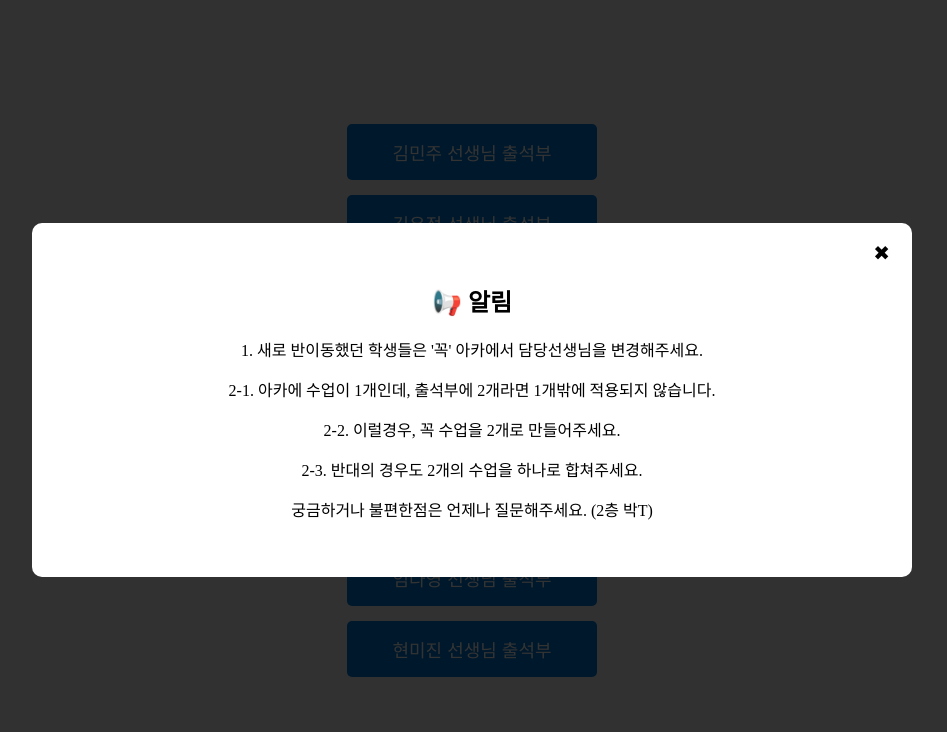
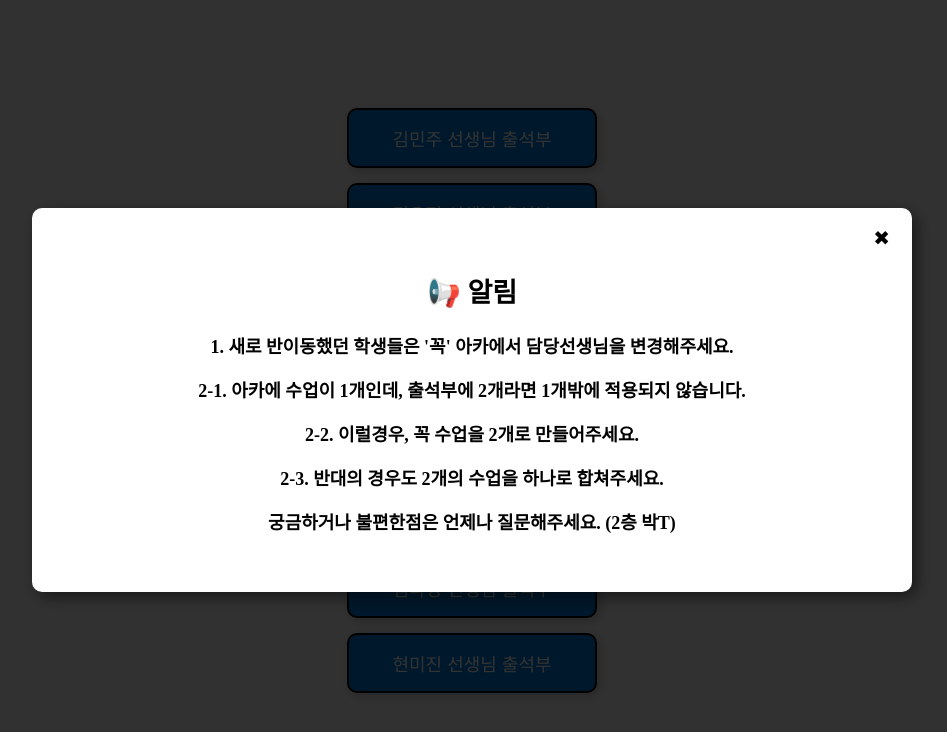
Before and after one commit to BIGSHOL/google-sheet-popup, a plain HTML site: page math.html in a window 1280 px wide. Shown: the whole page, without its empty margins (168-1115 px from the left). Drawn offline with Linux system fonts and the light colour scheme.

Commit message:
Update math.html

```diff
--- a/math.html
+++ b/math.html
@@ -4,7 +4,7 @@
   <meta charset="UTF-8">
   <meta name="viewport" content="width=device-width, initial-scale=1.0">
   <title>수학과 출석부</title>
-  <style>
+   <style>
     body, html {
       margin: 0;
       padding: 0;
@@ -29,11 +29,22 @@
       font-size: 18px;
       background-color: #0078D4;
       color: white;
-      border: none;
+      border: 2px solid black;
       cursor: pointer;
-      border-radius: 5px;
+      border-radius: 10px;
       width: 250px;
       text-align: center;
+      transition: all 0.3s ease-in-out;
+      box-shadow: 3px 3px 10px rgba(0, 0, 0, 0.2);
+    }
+
+    .open-btn:hover {
+      transform: scale(1.05);
+      box-shadow: 5px 5px 15px rgba(0, 0, 0, 0.3);
+    }
+
+    .open-btn:active {
+      transform: scale(0.95);
     }
 
     #overlay, #noticeModal {
@@ -74,7 +85,7 @@
       border-radius: 5px;
     }
 
-    /* 공지사항 스타일 */
+    /* 공지사항 모달 스타일 개선 */
     #noticeModal .modal-content {
       background: white;
       padding: 40px;
@@ -82,6 +93,10 @@
       text-align: center;
       border-radius: 10px;
       position: relative;
+      box-shadow: 5px 5px 15px rgba(0, 0, 0, 0.5);
+      color: black;
+      font-size: 18px;
+      font-weight: bold;
     }
 
     #noticeModal .close-btn {
```
